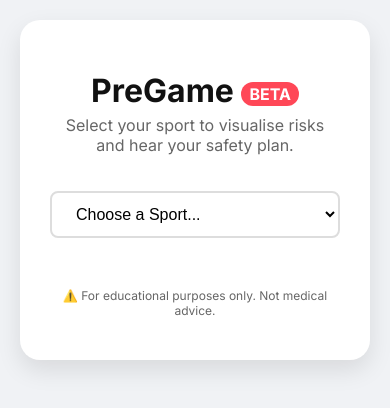
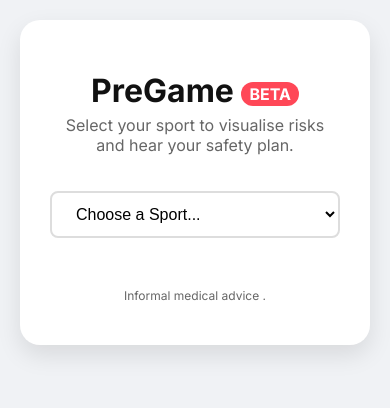
Before and after one commit to Heidimc2/PreGame, a plain HTML site: page index.html in a window 390 px wide. Drawn offline with Linux system fonts and the light colour scheme; files whose address does not match are found by name.

Commit message:
Change footer message to informal medical advice
Updated footer text to remove medical disclaimer.

```diff
--- a/index.html
+++ b/index.html
@@ -58,12 +58,13 @@
 
             <div class="overlay-controls">
                 <button onclick="quitWorkout()" class="secondary-btn">Quit</button>
+                <button onclick="togglePause()" id="pause-btn" class="secondary-btn" style="border-color: #f1c40f; color: #f1c40f;">Pause</button>
                 <button onclick="nextExercise(true)" class="primary-btn">Next ➔</button>
             </div>
         </div>
     </div>
         <footer>
-            <p>⚠️ For educational purposes only. Not medical advice.</p>
+            <p>Informal medical advice .</p>
         </footer>
     </div>
 
```
